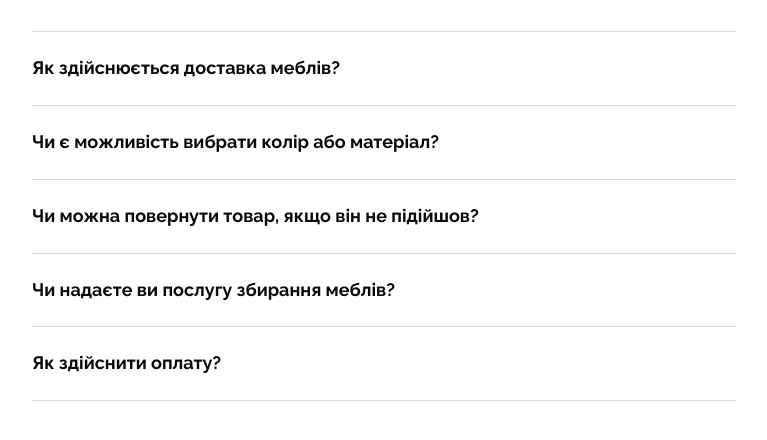
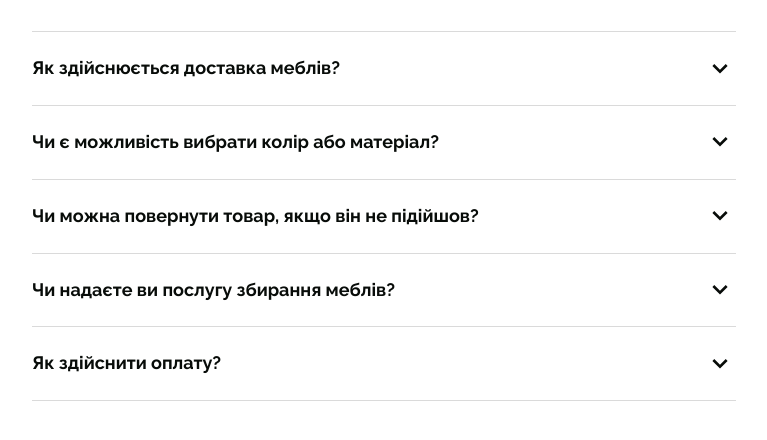
Before and after one commit to DKitseliuk/project-Group02JS, a plain HTML site: page index.html in a window 1280 px wide. Shown: the part 92-532 px from the top of the page, without its empty margins (256-1023 px from the left). Drawn offline with nearby package versions, Linux system fonts and the light colour scheme.

Commit message:
Deploying to gh-pages from @ DKitseliuk/project-Group02JS@83f317a525bcbc64a48a7a0aa18fd2b03901fbfb 🚀

```diff
--- a/index.html
+++ b/index.html
@@ -55,7 +55,7 @@
             Як здійснюється доставка меблів?
           </button>
           <svg class="accordion-svg" width="32" height="32">
-            <use href="../img/icons.svg#chevron-down"></use>
+            <use href="/project-Group02JS/assets/icons-DGgfRMn1.svg#chevron-down"></use>
           </svg>
         </h3>
         <div class="accordion-panel">
@@ -71,7 +71,7 @@
             Чи є можливість вибрати колір або матеріал?
           </button>
           <svg class="accordion-svg" width="32" height="32">
-            <use href="../img/icons.svg#chevron-down"></use>
+            <use href="/project-Group02JS/assets/icons-DGgfRMn1.svg#chevron-down"></use>
           </svg>
         </h3>
         <div class="accordion-panel">
@@ -87,7 +87,7 @@
             Чи можна повернути товар, якщо він не підійшов?
           </button>
           <svg class="accordion-svg" width="32" height="32">
-            <use href="../img/icons.svg#chevron-down"></use>
+            <use href="/project-Group02JS/assets/icons-DGgfRMn1.svg#chevron-down"></use>
           </svg>
         </h3>
         <div class="accordion-panel">
@@ -103,7 +103,7 @@
             Чи надаєте ви послугу збирання меблів?
           </button>
           <svg class="accordion-svg" width="32" height="32">
-            <use href="../img/icons.svg#chevron-down"></use>
+            <use href="/project-Group02JS/assets/icons-DGgfRMn1.svg#chevron-down"></use>
           </svg>
         </h3>
         <div class="accordion-panel">
@@ -119,7 +119,7 @@
             Як здійснити оплату?
           </button>
           <svg class="accordion-svg" width="32" height="32">
-            <use href="../img/icons.svg#chevron-down"></use>
+            <use href="/project-Group02JS/assets/icons-DGgfRMn1.svg#chevron-down"></use>
           </svg>
         </h3>
         <div class="accordion-panel">
```
Also changed, not shown: assets/icons-DGgfRMn1.svg (added).
